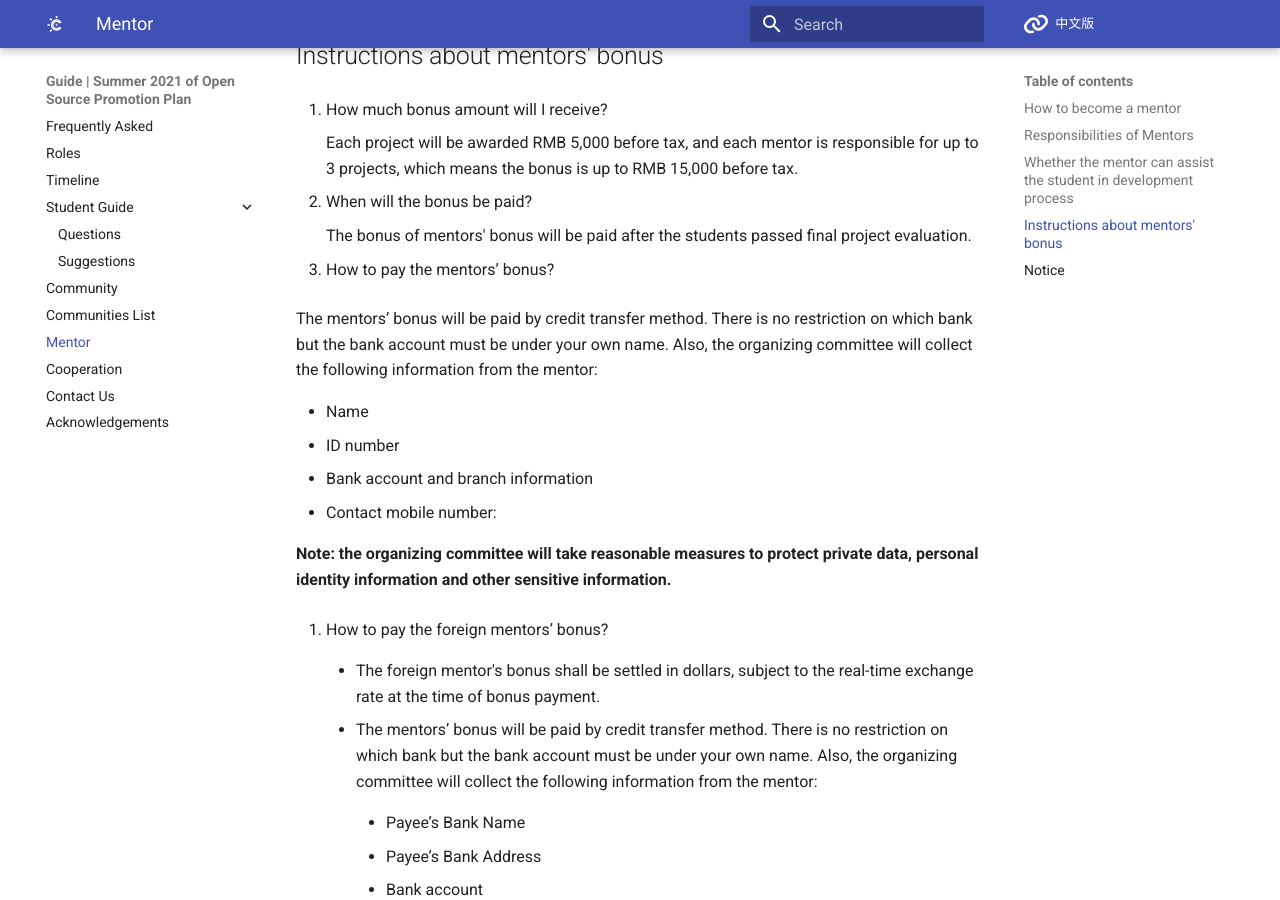
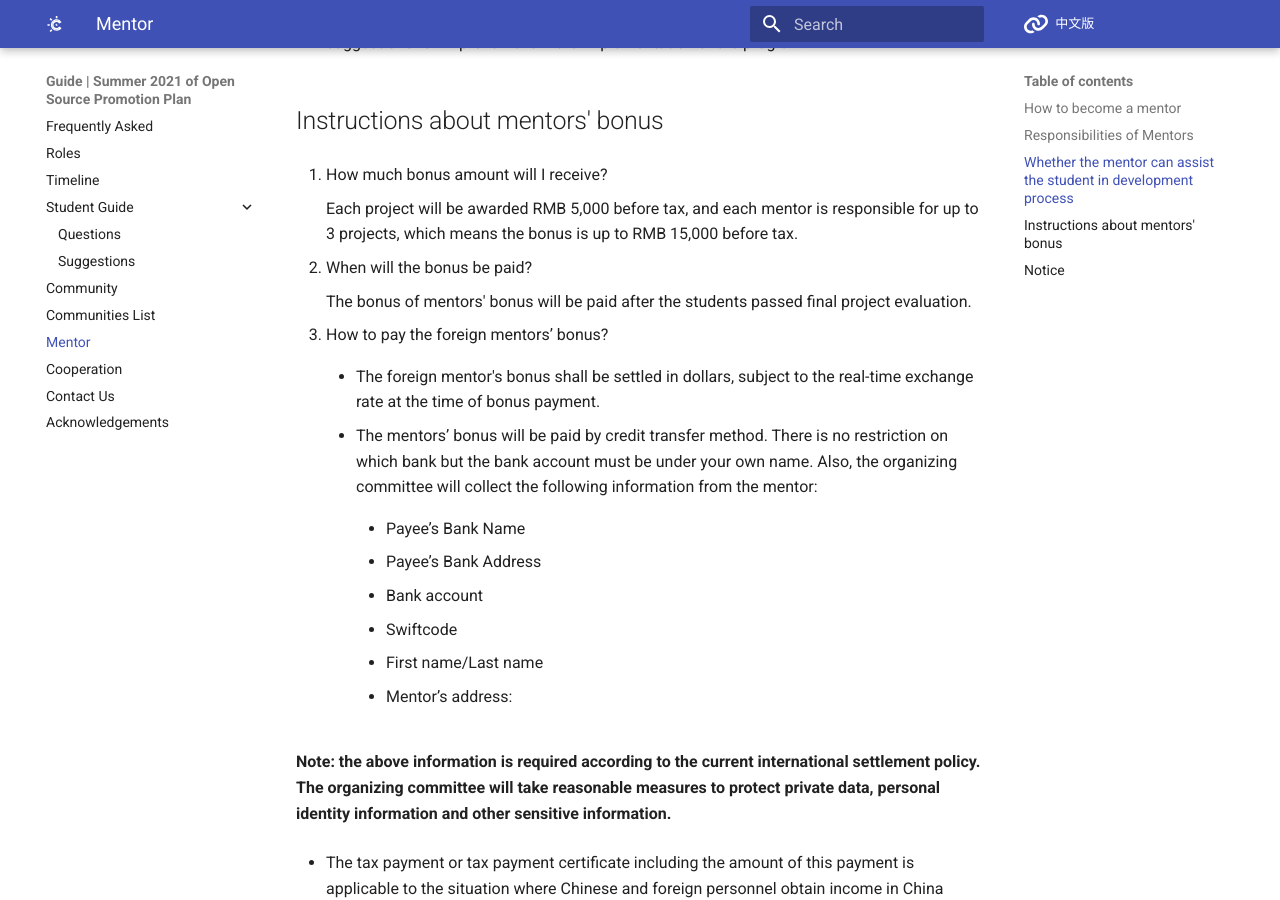
Before and after one commit to summer-ospp/help-en, an MkDocs documentation site: the page built from docs/mentor.md, in a window 1280 px wide and 900 px high, scrolled down 1245 px. Built offline with MkDocs 1.6.1 and Material for MkDocs 9.7.7, drawn with Linux system fonts in a browser that asks for light colours; comment, search, counter and statistics services are not loaded; some of the changed text lies outside the part shown.

Commit message:
Update mentor.md

```diff
--- a/docs/mentor.md
+++ b/docs/mentor.md
@@ -40,18 +42,7 @@
 
       The bonus of mentors' bonus will be paid after the students passed final project evaluation.
 
-  3. How to pay the mentors’ bonus?
-
-  The mentors’ bonus will be paid by credit transfer method. There is no restriction on which bank but the bank account must be under your own name. Also, the organizing committee will collect the following information from the mentor:
-
-  - Name
-  - ID number
-  - Bank account and branch information
-  - Contact mobile number:
-
-  **Note: the organizing committee will take reasonable measures to protect private data, personal identity information and other sensitive information.**
-
-  4. How to pay the foreign mentors’ bonus?
+  3. How to pay the foreign mentors’ bonus?
 
     - The foreign mentor's bonus shall be settled in dollars, subject to the real-time exchange rate at the time of bonus payment.
 
```
Also changed, not shown: other parts of docs/mentor.md (+2 -0 lines).
